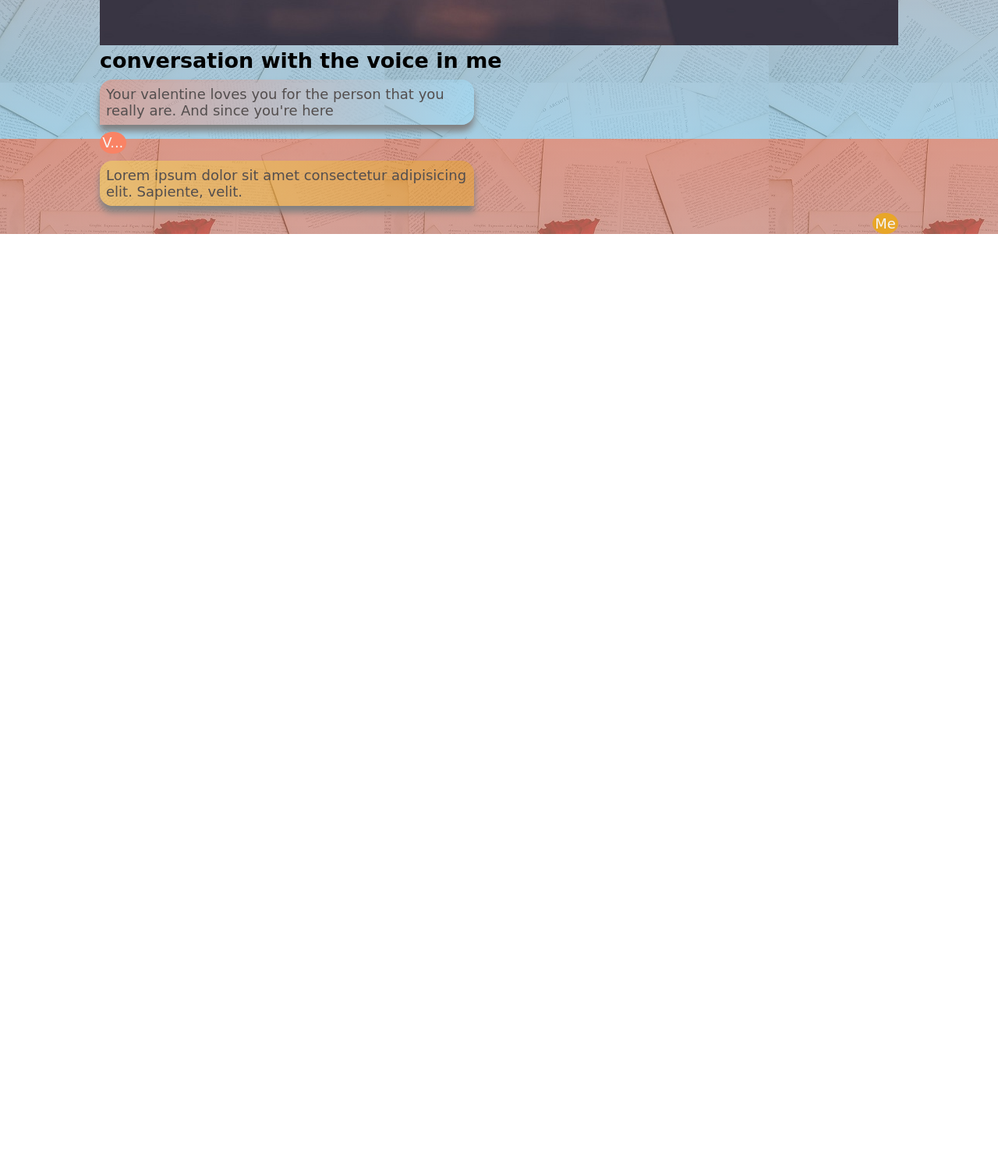
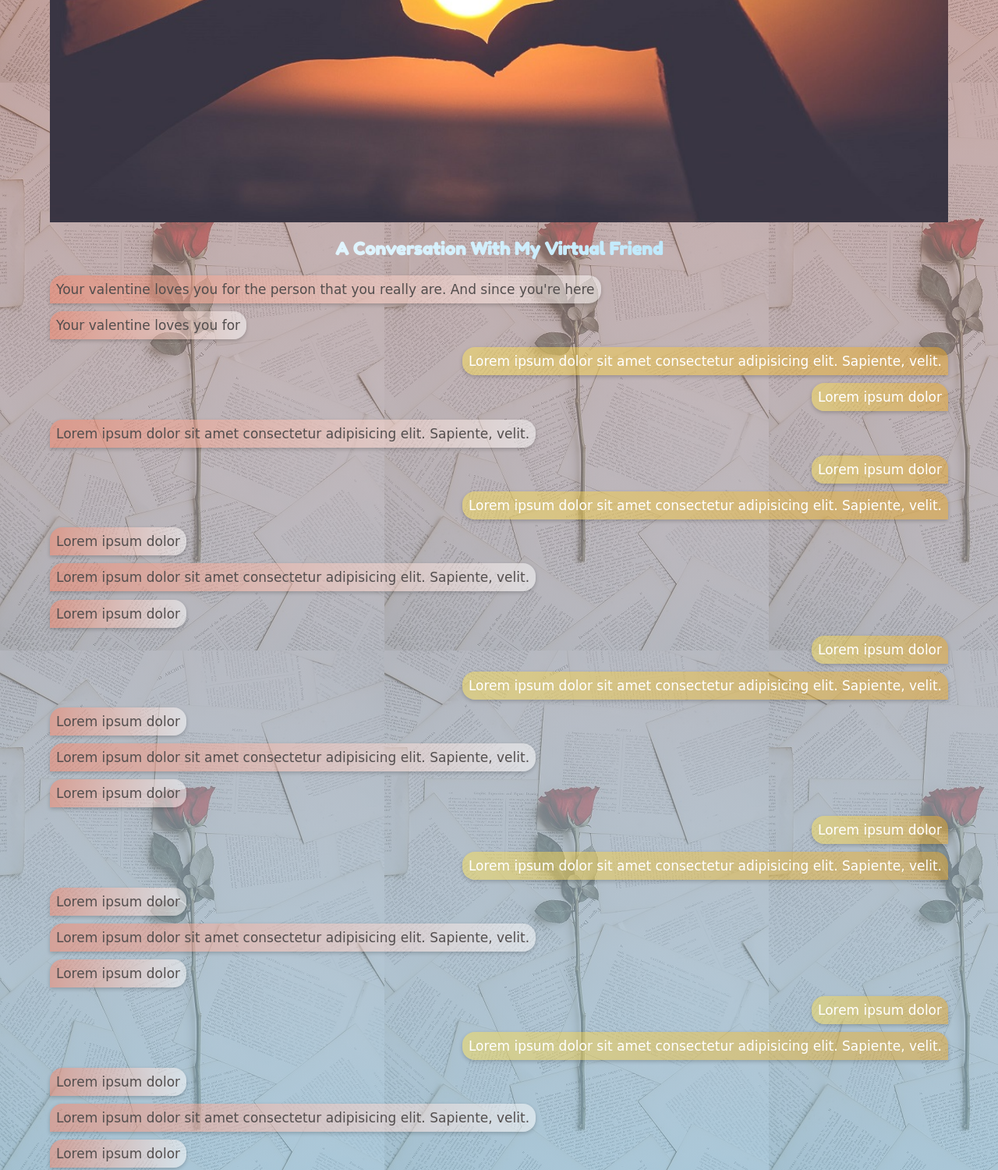
Before and after one commit to Jumns/Truthy, a plain HTML site: page truth.html in a window 1280 px wide. Shown: the part 622-2122 px from the top of the page at 78% size. Before the commit the page ends 922 px from the top, so only its background shows below. Drawn offline with Linux system fonts and the light colour scheme; a web font is replaced by a local one.

Commit message:
modified chat bubble

```diff
--- a/main.css
+++ b/main.css
@@ -15,18 +15,28 @@
 
 body {
   background: linear-gradient(
-      rgba(249, 131, 101, 0.58),
+      rgba(249, 131, 101, 0.486),
       rgba(161, 222, 251, 0.678)
     ),
     url(/img/Main-bg.jpg);
-  font-size: 18px;
+  font-size: 17px;
   font-family: "Redressed", cursive;
-  height: 100vh;
-  display: flex;
-  justify-content: center;
-  align-items: center;
+
+  background-attachment: fixed;
+
+  /* background-repeat: no-repeat; */
+}
+::selection {
+  background-color: #e8a628;
+  color: black;
 }
 
+h1 {
+  font-size: 1.7rem;
+}
+h2 {
+  font-size: 1.4rem;
+}
 .hval {
   color: var(--secondary);
   background-color: var(--tertiary);
@@ -35,10 +45,17 @@ body {
   box-shadow: 3px 3px 5px rgb(53, 53, 53);
   font-size: 1.3rem;
   margin-top: 1.2rem;
+  font-family: "Fredoka One", cursive;
 }
 .container {
   padding: 2em;
   width: 80%;
+  display: flex;
+  flex-direction: column;
+  justify-content: center;
+
+  /* align-items: center; */
+  margin: auto;
 }
 .art-cover {
   width: 100%;
@@ -98,7 +115,24 @@ p {
 }
 /* ARTICLE */
 .art_container {
-  width: 80%;
+  width: 90%;
+  margin: auto;
+}
+.heading {
+  background-image: linear-gradient(to left, var(--secondary), white);
+  -webkit-background-clip: text;
+  -webkit-text-fill-color: transparent;
+  text-decoration: none;
+  text-transform: capitalize;
+  text-align: center;
+  padding: 1rem 0 1rem 0;
+  font-family: "Fredoka One", cursive;
+}
+.chat {
+  display: flex;
+  flex-direction: column;
+  font-family: "Indie Flower", cursive;
+  font-family: "Redressed", cursive;
 }
 .art-cover-1 {
   width: 100%;
@@ -106,10 +140,7 @@ p {
 .card p {
   font-family: "Indie Flower", cursive;
 }
-.bubble {
-  display: flex;
-  flex-direction: column;
-}
+
 .self {
   align-self: flex-end;
   justify-self: center;
@@ -117,8 +148,8 @@ p {
   color: whitesmoke;
   border-radius: 50%;
   padding: 0.2rem;
-  /* margin-left: 0.2rem; */
 }
+
 .the_voice {
   align-self: flex-start;
   justify-self: left;
@@ -126,34 +157,38 @@ p {
   color: whitesmoke;
   border-radius: 50%;
   padding: 0.2rem;
-  /* margin-left: 0.2rem; */
 }
 
 .chat_bubble {
-  margin: 0.5em 0 0.5em 0;
-  max-width: 60vh;
+  margin: 0.3em 0 0.3em 0;
   padding: 0.5rem;
-  box-shadow: 0rem 0.5rem 0.5rem grey;
+  max-width: 85%;
+  box-shadow: 0rem 2px 5px rgba(0, 0, 0, 0.2);
 }
-.article .voice {
+.voice {
   background: linear-gradient(
     to right,
     rgba(249, 131, 101, 0.5),
-    rgba(161, 223, 251, 0.5)
+    rgba(255, 255, 255, 0.5)
   );
   border-radius: 1rem 1rem 1rem 0;
-  display: flex;
-  justify-content: right;
+  align-self: flex-start;
 }
-.article .me {
+.me {
   background: linear-gradient(
     to right,
     rgba(249, 222, 89, 0.5),
     rgb(232, 166, 40, 0.5)
   );
   border-radius: 1rem 1rem 0 1rem;
-  display: flex;
-  justify-content: left;
+  align-self: flex-end;
+  color: white;
+}
 
-  /* background-color: #a1dffb; */
+/* FOOTER */
+.footer_1 {
+  padding: 2em 0;
+  text-align: center;
+  font-family: "Fredoka One", cursive;
+  font-size: 10px;
 }
--- a/truth.html
+++ b/truth.html
@@ -26,28 +26,97 @@
     <div class="art_container">
       <header class="header">
         <section class="em_text">
-          <figure>💕💚💘🌹</figure>
-          <p>moment of truth</p>
+          <figure>💚🌹</figure>
+          <h1 class="heading">moment of truth</h1>
         </section>
       </header>
       <section class="article">
         <img src="./img/Cover.jpg" class="art-cover-1" alt="" />
-        <h2>conversation with the voice in me</h2>
-        <section class="bubble">
+        <h2 class="heading">A conversation with my virtual friend</h2>
+        <div class="chat">
+          <!-- <section class="bubble"> -->
           <p class="voice chat_bubble">
             Your valentine loves you for the person that you really are. And
             since you're here
           </p>
-          <p class="user the_voice">V...</p>
-        </section>
-        <section class="bubble">
+          <p class="voice chat_bubble">Your valentine loves you for</p>
+          <!-- <p class="user the_voice">V...</p> -->
+          <!-- </section> -->
+          <!-- <section class="bubble"> -->
           <p class="me chat_bubble">
             Lorem ipsum dolor sit amet consectetur adipisicing elit. Sapiente,
             velit.
           </p>
-          <p class="user self">Me</p>
-        </section>
+          <p class="me chat_bubble">Lorem ipsum dolor</p>
+          <p class="voice chat_bubble">
+            Lorem ipsum dolor sit amet consectetur adipisicing elit. Sapiente,
+            velit.
+          </p>
+          <p class="me chat_bubble">Lorem ipsum dolor</p>
+          <p class="me chat_bubble">
+            Lorem ipsum dolor sit amet consectetur adipisicing elit. Sapiente,
+            velit.
+          </p>
+          <p class="voice chat_bubble">Lorem ipsum dolor</p>
+          <p class="voice chat_bubble">
+            Lorem ipsum dolor sit amet consectetur adipisicing elit. Sapiente,
+            velit.
+          </p>
+          <p class="voice chat_bubble">Lorem ipsum dolor</p>
+          <p class="me chat_bubble">Lorem ipsum dolor</p>
+          <p class="me chat_bubble">
+            Lorem ipsum dolor sit amet consectetur adipisicing elit. Sapiente,
+            velit.
+          </p>
+          <p class="voice chat_bubble">Lorem ipsum dolor</p>
+          <p class="voice chat_bubble">
+            Lorem ipsum dolor sit amet consectetur adipisicing elit. Sapiente,
+            velit.
+          </p>
+          <p class="voice chat_bubble">Lorem ipsum dolor</p>
+          <p class="me chat_bubble">Lorem ipsum dolor</p>
+          <p class="me chat_bubble">
+            Lorem ipsum dolor sit amet consectetur adipisicing elit. Sapiente,
+            velit.
+          </p>
+          <p class="voice chat_bubble">Lorem ipsum dolor</p>
+          <p class="voice chat_bubble">
+            Lorem ipsum dolor sit amet consectetur adipisicing elit. Sapiente,
+            velit.
+          </p>
+          <p class="voice chat_bubble">Lorem ipsum dolor</p>
+          <p class="me chat_bubble">Lorem ipsum dolor</p>
+          <p class="me chat_bubble">
+            Lorem ipsum dolor sit amet consectetur adipisicing elit. Sapiente,
+            velit.
+          </p>
+          <p class="voice chat_bubble">Lorem ipsum dolor</p>
+          <p class="voice chat_bubble">
+            Lorem ipsum dolor sit amet consectetur adipisicing elit. Sapiente,
+            velit.
+          </p>
+          <p class="voice chat_bubble">Lorem ipsum dolor</p>
+          <p class="me chat_bubble">Lorem ipsum dolor</p>
+          <p class="me chat_bubble">
+            Lorem ipsum dolor sit amet consectetur adipisicing elit. Sapiente,
+            velit.
+          </p>
+          <p class="voice chat_bubble">Lorem ipsum dolor</p>
+          <p class="voice chat_bubble">
+            Lorem ipsum dolor sit amet consectetur adipisicing elit. Sapiente,
+            velit.
+          </p>
+          <p class="voice chat_bubble">Lorem ipsum dolor</p>
+          <!-- <p class="user self">Me</p> -->
+          <!-- </section> -->
+        </div>
       </section>
     </div>
+    <footer class="footer_1">
+      <p>&copy;Nate</p>
+      <p>&mdash; Moment of Truth</p>
+      <p>I Love You 💚</p>
+      <p>&mdash; 2022</p>
+    </footer>
   </body>
 </html>
```
Also changed, not shown: index.html (+6 -0 lines).
